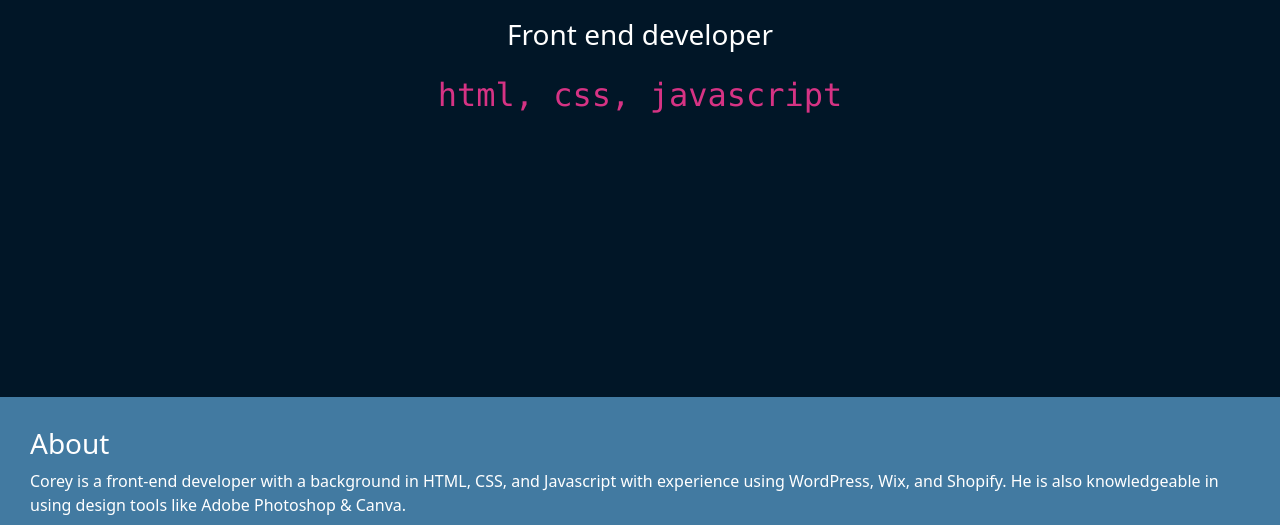
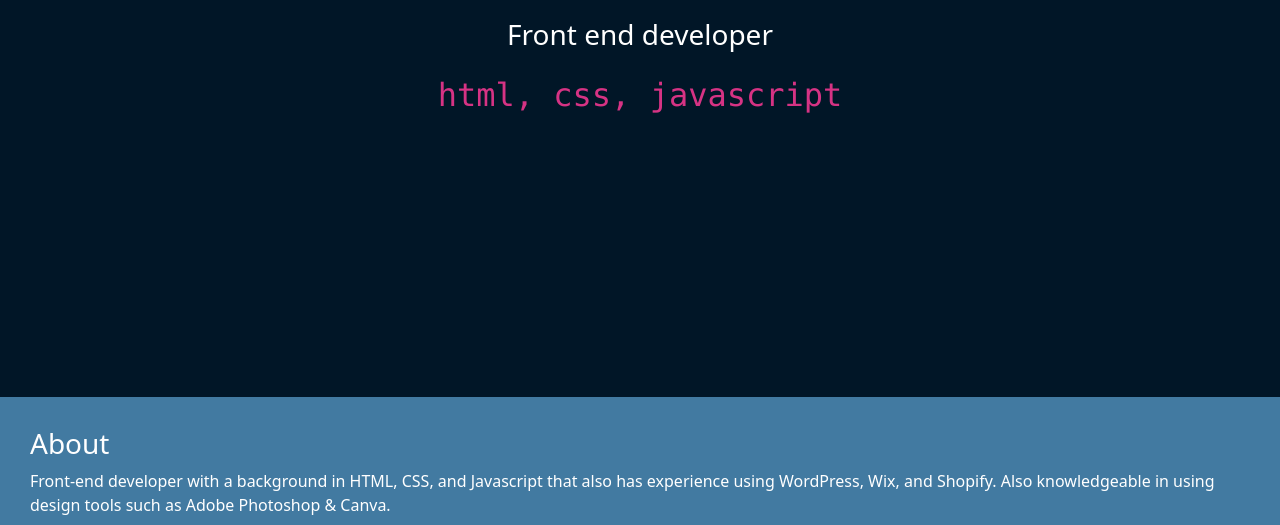
Before and after one commit to coreymitchelljr/coreymitchelljr.github.io, a plain HTML site: page index.html in a window 1280 px wide. Shown: the part 427-952 px from the top of the page. Drawn offline with nearby package versions, Linux system fonts and the light colour scheme.

Commit message:
Add files via upload
My portfolio...handle with care. 🧑🏾‍💻

```diff
--- a/index.html
+++ b/index.html
@@ -39,7 +39,7 @@
         </section>
         <section id="about" class="d-flex flex-column justify-content-center">
             <h3>About</h3>
-            <p> Corey is a front-end developer with a background in HTML, CSS, and Javascript with experience using WordPress, Wix, and Shopify. He is also knowledgeable in using design tools like Adobe Photoshop & Canva. </p>
+            <p> Front-end developer with a background in HTML, CSS, and Javascript that also has experience using WordPress, Wix, and Shopify. Also knowledgeable in using design tools such as Adobe Photoshop & Canva. </p>
             </p>
         </section>
         <section id="contact" class="d-flex flex-column justify-content center">
```
